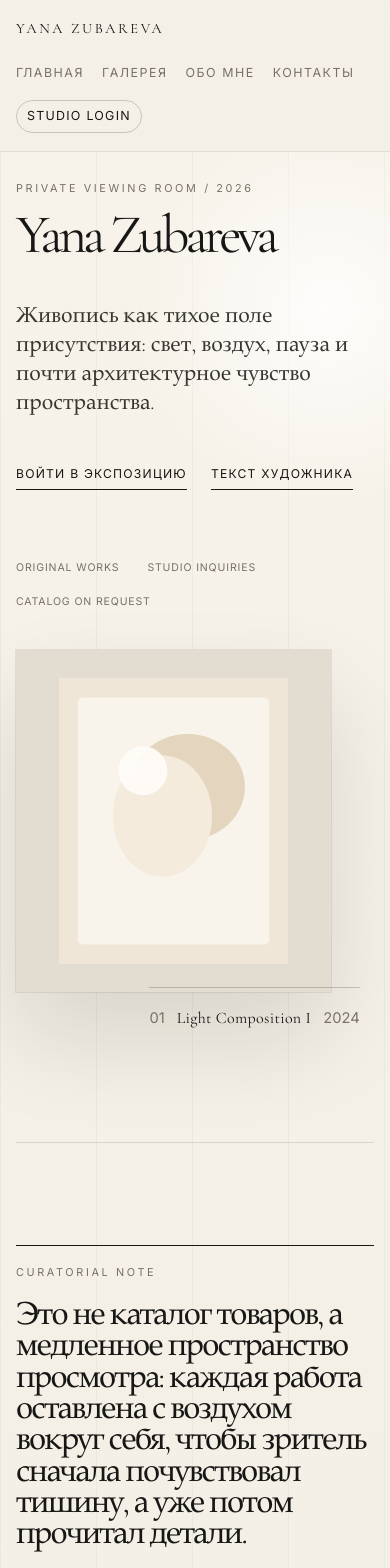
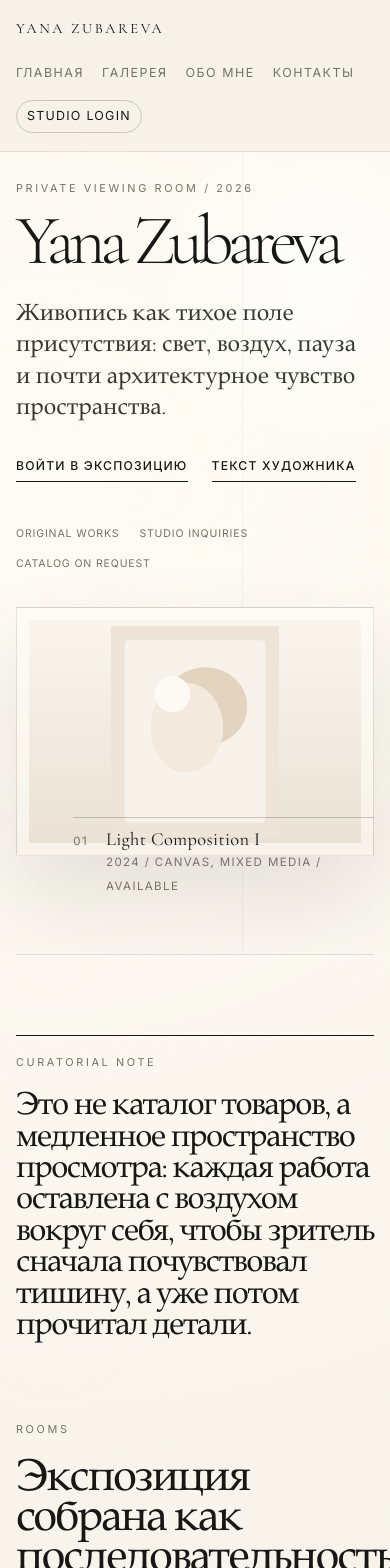
Before and after one commit to zobnin8-ux/yana-gallery, a Next.js app: page / in a window 390 px wide. Shown: the top 1568 px of the page. Built offline with nearby package versions, Linux system fonts and the light colour scheme; no server answers.

Commit message:
Refine homepage poster layout
Made-with: Cursor

```diff
--- a/app/globals.css
+++ b/app/globals.css
@@ -101,7 +101,8 @@ main {
 
 .hero {
   position: relative;
-  padding: 72px 0 84px;
+  overflow: hidden;
+  padding: 46px 0 84px;
 }
 
 .hero::before {
@@ -109,23 +110,24 @@ main {
   position: absolute;
   inset: 0;
   background:
-    radial-gradient(circle at 18% 18%, rgba(255, 251, 244, 0.96), transparent 28%),
-    radial-gradient(circle at 82% 24%, rgba(234, 224, 206, 0.54), transparent 24%);
+    radial-gradient(circle at 18% 12%, rgba(255, 251, 244, 0.98), transparent 30%),
+    radial-gradient(circle at 86% 18%, rgba(221, 208, 187, 0.5), transparent 26%);
   pointer-events: none;
 }
 
 .hero-inner {
-  width: min(1240px, calc(100% - 48px));
+  position: relative;
+  width: min(1320px, calc(100% - 48px));
   margin: 0 auto;
-  min-height: 78vh;
-  display: grid;
-  grid-template-columns: minmax(320px, 1.05fr) minmax(320px, 0.95fr);
-  gap: 80px;
+  min-height: calc(100vh - 156px);
+  display: grid;
+  grid-template-columns: minmax(380px, 0.82fr) minmax(420px, 1.18fr);
+  gap: clamp(44px, 7vw, 112px);
   align-items: center;
 }
 
 .hero-copy {
-  max-width: 560px;
+  max-width: 640px;
 }
 
 .eyebrow {
@@ -139,18 +141,19 @@ main {
 .hero-title {
   margin: 0;
   font-family: var(--serif);
-  font-size: clamp(3.8rem, 8vw, 7rem);
-  line-height: 0.94;
-  letter-spacing: -0.04em;
-  font-weight: 400;
+  font-size: clamp(5.5rem, 11vw, 12.5rem);
+  line-height: 0.82;
+  letter-spacing: -0.075em;
+  font-weight: 300;
 }
 
 .hero-text {
-  max-width: 470px;
-  margin: 30px 0 0;
-  color: var(--muted);
-  font-size: 1.08rem;
-  line-height: 1.72;
+  max-width: 520px;
+  margin: 34px 0 0;
+  color: var(--muted);
+  font-family: var(--serif);
+  font-size: clamp(1.35rem, 2vw, 2rem);
+  line-height: 1.34;
 }
 
 .hero-actions {
@@ -164,21 +167,26 @@ main {
   display: inline-flex;
   align-items: center;
   justify-content: center;
-  min-height: 46px;
-  padding: 0 18px;
-  border: 1px solid var(--border);
-  border-radius: 999px;
-  background: rgba(255, 252, 247, 0.42);
+  min-height: auto;
+  padding: 0 0 8px;
+  border: 0;
+  border-bottom: 1px solid rgba(36, 31, 25, 0.56);
+  border-radius: 0;
+  background: transparent;
   color: var(--text);
+  font-size: 0.78rem;
+  font-weight: 500;
+  letter-spacing: 0.14em;
+  text-transform: uppercase;
   transition:
     transform 220ms ease,
-    background-color 220ms ease,
-    box-shadow 220ms ease;
+    border-color 220ms ease,
+    color 220ms ease;
 }
 
 .hero-link-primary {
-  background: var(--surface-strong);
-  box-shadow: var(--shadow);
+  background: transparent;
+  box-shadow: none;
 }
 
 .hero-link:hover {
@@ -187,20 +195,23 @@ main {
 
 .hero-visual {
   position: relative;
-  min-height: 700px;
+  min-height: min(74vh, 760px);
 }
 
 .hero-art-frame {
   position: absolute;
   overflow: hidden;
-  border-radius: 28px;
-  background: var(--surface-strong);
-  border: 1px solid rgba(112, 92, 68, 0.08);
-  box-shadow: var(--shadow);
+  border-radius: 0;
+  background:
+    linear-gradient(180deg, rgba(255, 253, 248, 0.98), rgba(239, 232, 219, 0.82));
+  border: 1px solid rgba(77, 64, 49, 0.1);
+  box-shadow:
+    0 42px 90px rgba(61, 48, 34, 0.1),
+    inset 0 0 0 18px rgba(255, 252, 246, 0.64);
 }
 
 .hero-art-frame-large {
-  inset: 0 12% 8% 0;
+  inset: 0 0 9% 0;
 }
 
 .hero-art-frame-small {
@@ -211,22 +222,23 @@ main {
 }
 
 .hero-art-image {
-  object-fit: cover;
-  transform: scale(1.02);
+  object-fit: contain;
+  padding: clamp(22px, 4vw, 58px);
+  filter: saturate(0.96) contrast(0.98);
 }
 
 .hero-caption {
   position: absolute;
-  left: 0;
-  bottom: -6px;
+  right: clamp(18px, 4vw, 56px);
+  bottom: clamp(0px, 2vw, 22px);
   display: flex;
   align-items: baseline;
-  gap: 12px;
-  padding: 16px 18px;
-  border-radius: 18px;
-  background: rgba(255, 251, 244, 0.72);
-  backdrop-filter: blur(14px);
-  box-shadow: 0 16px 40px rgba(71, 54, 35, 0.08);
+  gap: 18px;
+  max-width: min(360px, 72%);
+  padding-top: 18px;
+  border-top: 1px solid rgba(36, 31, 25, 0.22);
+  background: transparent;
+  box-shadow: none;
 }
 
 .hero-caption p,
@@ -236,12 +248,15 @@ main {
 
 .hero-caption p {
   font-family: var(--serif);
-  font-size: 1.02rem;
+  font-size: 1.18rem;
+  line-height: 1;
 }
 
 .hero-caption span {
   color: var(--muted);
-  font-size: 0.92rem;
+  font-size: 0.72rem;
+  letter-spacing: 0.12em;
+  text-transform: uppercase;
 }
 
 .home-rhythm {
@@ -1991,9 +2006,9 @@ main {
 
 body {
   background:
-    linear-gradient(90deg, rgba(23, 23, 21, 0.035) 1px, transparent 1px),
+    radial-gradient(circle at 14% 8%, rgba(255, 252, 245, 0.92), transparent 30%),
     linear-gradient(180deg, #f7f3ea 0%, #e9e3d8 100%);
-  background-size: 96px 96px, auto;
+  background-size: auto;
 }
 
 .page-container,
@@ -2032,19 +2047,19 @@ body {
 
 .hero {
   min-height: calc(100vh - 64px);
-  padding: 36px 0 112px;
+  padding: 34px 0 96px;
 }
 
 .hero::before {
   background:
-    linear-gradient(90deg, transparent 0, transparent 63%, rgba(23, 23, 21, 0.055) 63%, rgba(23, 23, 21, 0.055) 63.1%, transparent 63.1%),
-    radial-gradient(circle at 84% 16%, rgba(255, 255, 255, 0.82), transparent 22%);
+    linear-gradient(90deg, transparent 0, transparent 62%, rgba(23, 23, 21, 0.04) 62%, rgba(23, 23, 21, 0.04) calc(62% + 1px), transparent calc(62% + 1px)),
+    radial-gradient(circle at 84% 16%, rgba(255, 255, 255, 0.78), transparent 24%);
 }
 
 .hero-inner {
   min-height: calc(100vh - 176px);
-  grid-template-columns: minmax(360px, 0.88fr) minmax(520px, 1.12fr);
-  gap: clamp(64px, 8vw, 128px);
+  grid-template-columns: minmax(360px, 0.82fr) minmax(520px, 1.18fr);
+  gap: clamp(56px, 7vw, 116px);
 }
 
 .hero-copy {
@@ -2066,9 +2081,9 @@ body {
 
 .hero-title {
   max-width: 6.2em;
-  font-size: clamp(5.2rem, 12vw, 13.8rem);
-  line-height: 0.78;
-  letter-spacing: -0.075em;
+  font-size: clamp(5.8rem, 12.4vw, 14.4rem);
+  line-height: 0.76;
+  letter-spacing: -0.085em;
 }
 
 .hero-text {
@@ -2122,20 +2137,21 @@ body {
 }
 
 .hero-visual {
-  min-height: 760px;
+  min-height: min(74vh, 760px);
 }
 
 .hero-art-frame {
   border-radius: 0;
-  border: 0;
-  background: #e3ddd1;
+  border: 1px solid rgba(23, 23, 21, 0.08);
+  background:
+    linear-gradient(180deg, rgba(250, 247, 239, 0.98), rgba(230, 222, 208, 0.92));
   box-shadow:
-    0 0 0 1px rgba(23, 23, 21, 0.08),
-    0 48px 90px rgba(18, 17, 15, 0.12);
+    0 44px 90px rgba(18, 17, 15, 0.1),
+    inset 0 0 0 clamp(12px, 2.4vw, 28px) rgba(255, 253, 248, 0.64);
 }
 
 .hero-art-frame-large {
-  inset: 3% 4% 9% 4%;
+  inset: 0 0 10% 0;
 }
 
 .hero-art-frame-small {
@@ -2144,13 +2160,14 @@ body {
 
 .hero-art-image {
   object-fit: contain;
-  padding: clamp(28px, 4vw, 58px);
+  padding: clamp(22px, 4.8vw, 68px);
   transform: none;
+  filter: saturate(0.96) contrast(0.99);
 }
 
 .hero-caption {
   left: auto;
-  right: 4%;
+  right: clamp(18px, 4vw, 58px);
   bottom: 0;
   padding: 18px 0 0;
   border-top: 1px solid rgba(23, 23, 21, 0.22);
@@ -2161,7 +2178,7 @@ body {
 }
 
 .hero-caption p {
-  font-size: 1rem;
+  font-size: 1.15rem;
   letter-spacing: 0.02em;
 }
 
@@ -2225,6 +2242,21 @@ body {
 .featured-artworks {
   padding-top: 88px;
   border-top: 1px solid rgba(23, 23, 21, 0.12);
+}
+
+.home-single-work {
+  max-width: 760px;
+  margin-left: auto;
+  padding: 88px 0 18px;
+  border-top: 1px solid rgba(23, 23, 21, 0.12);
+}
+
+.home-single-work p:last-child {
+  max-width: 34rem;
+  margin: 28px 0 0;
+  color: var(--muted);
+  font-size: 1rem;
+  line-height: 1.8;
 }
 
 .featured-artworks-heading {
@@ -2559,7 +2591,7 @@ body {
 @media (max-width: 980px) {
   .hero-inner {
     grid-template-columns: 1fr;
-    gap: 40px;
+    gap: 36px;
     min-height: auto;
   }
 
@@ -2614,7 +2646,7 @@ body {
   }
 
   .hero-visual {
-    min-height: 560px;
+    min-height: min(78vw, 560px);
   }
 
   .artwork-grid-home {
@@ -2645,6 +2677,10 @@ body {
     grid-template-columns: 1fr;
   }
 
+  .home-single-work {
+    margin-left: 0;
+  }
+
   .admin-collection-selector {
     grid-template-columns: 1fr;
   }
@@ -2680,19 +2716,58 @@ body {
   }
 
   .hero {
-    padding-top: 28px;
+    min-height: auto;
+    padding: 28px 0 58px;
   }
 
   .hero-title {
-    font-size: clamp(3rem, 14vw, 4.8rem);
+    font-size: clamp(4.1rem, 18vw, 6.6rem);
+    line-height: 0.78;
+  }
+
+  .hero-text {
+    margin-top: 28px;
+    font-size: clamp(1.25rem, 6vw, 1.8rem);
+  }
+
+  .hero-actions {
+    margin-top: 34px;
+  }
+
+  .hero-proof {
+    margin-top: 44px;
+    gap: 14px 20px;
   }
 
   .hero-visual {
-    min-height: 380px;
+    min-height: 74vw;
   }
 
   .hero-art-frame-large {
-    inset: 0 12% 10% 0;
+    inset: 0 0 14% 0;
+  }
+
+  .hero-art-image {
+    padding: 18px;
+  }
+
+  .hero-caption {
+    right: 0;
+    max-width: 84%;
+    padding-top: 12px;
+  }
+
+  .home-rhythm {
+    padding: 64px 0 82px;
+  }
+
+  .home-intro-text,
+  .section-heading {
+    letter-spacing: -0.045em;
+  }
+
+  .home-single-work {
+    padding-top: 64px;
   }
 
   .hero-art-frame-small {
--- a/app/page.tsx
+++ b/app/page.tsx
@@ -11,6 +11,8 @@ export default async function HomePage() {
   const heroArtworks = await artworksRepository.listHero();
   const collections = (await artworksRepository.listCollections()).filter((collection) => collection.featured);
   const displayHeroArtworks = heroArtworks.length ? heroArtworks : featuredArtworks.slice(0, 2);
+  const heroArtworkId = displayHeroArtworks[0]?.id;
+  const supportingArtworks = featuredArtworks.filter((artwork) => artwork.id !== heroArtworkId);
 
   return (
     <>
@@ -28,6 +30,7 @@ export default async function HomePage() {
               </p>
             </div>
           </Section>
+          {collections.length ? (
             <Section className="collection-teaser-section">
               <div className="collection-teaser-heading">
                 <p className="eyebrow">Rooms</p>
@@ -43,9 +46,20 @@ export default async function HomePage() {
                 ))}
               </div>
             </Section>
+          ) : null}
+          {supportingArtworks.length ? (
             <Section>
-            <FeaturedArtworks artworks={featuredArtworks.slice(0, 6)} />
+              <FeaturedArtworks artworks={supportingArtworks.slice(0, 6)} />
             </Section>
+          ) : (
+            <Section className="home-single-work">
+              <p className="eyebrow">Private catalogue</p>
+              <h2 className="section-heading">Экспозиция будет расширяться постепенно.</h2>
+              <p>
+                Пока в открытом просмотре одна работа, главная страница держит паузу вокруг неё и не имитирует полный каталог.
+              </p>
+            </Section>
+          )}
         </PageContainer>
       </main>
       <SiteFooter />
--- a/components/layout/Hero.tsx
+++ b/components/layout/Hero.tsx
@@ -10,6 +10,14 @@ type HeroProps = {
 export function Hero({ artworks }: HeroProps) {
   const [primaryArtwork] = artworks;
   const primaryImage = primaryArtwork?.images[0];
+  const statusLabel =
+    primaryArtwork?.status === "available"
+      ? "Available"
+      : primaryArtwork?.status === "reserved"
+        ? "Reserved"
+        : primaryArtwork?.status === "sold"
+          ? "Sold"
+          : "Private selection";
 
   return (
     <section className="hero">
@@ -38,7 +46,7 @@ export function Hero({ artworks }: HeroProps) {
           <div className="hero-art-frame hero-art-frame-large">
             {primaryImage ? (
               <Image
-                src={primaryImage.thumbnailUrl ?? primaryImage.url}
+                src={primaryImage.url}
                 alt={primaryImage.alt}
                 fill
                 priority
@@ -49,8 +57,12 @@ export function Hero({ artworks }: HeroProps) {
           </div>
           <div className="hero-caption">
             <span>01</span>
-            <p>{primaryArtwork?.title ?? "Избранная работа"}</p>
-            <span>{primaryArtwork?.year ?? ""}</span>
+            <div>
+              <p>{primaryArtwork?.title ?? "Избранная работа"}</p>
+              <span>
+                {[primaryArtwork?.year, primaryArtwork?.medium, statusLabel].filter(Boolean).join(" / ")}
+              </span>
+            </div>
           </div>
         </div>
       </div>
```
Lines whose indentation alone changed are shown as unchanged.
